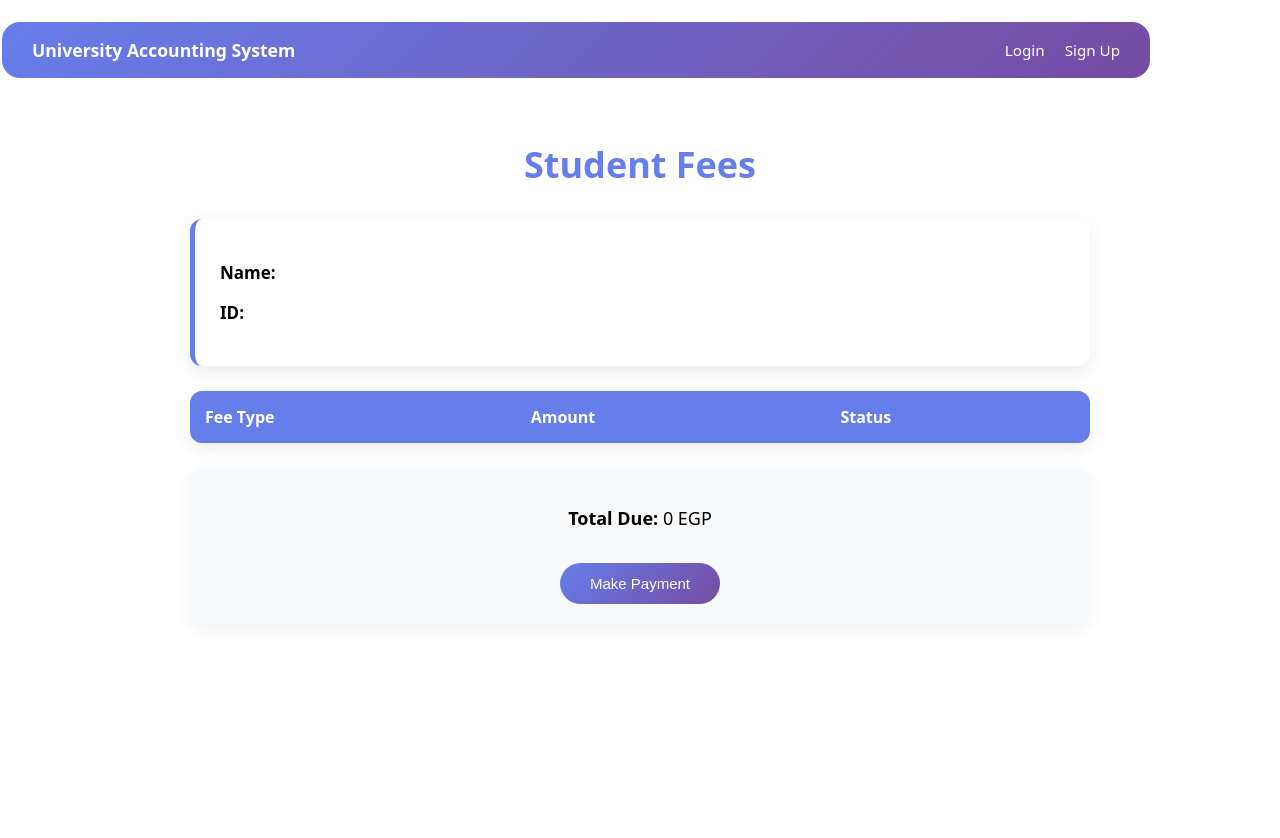
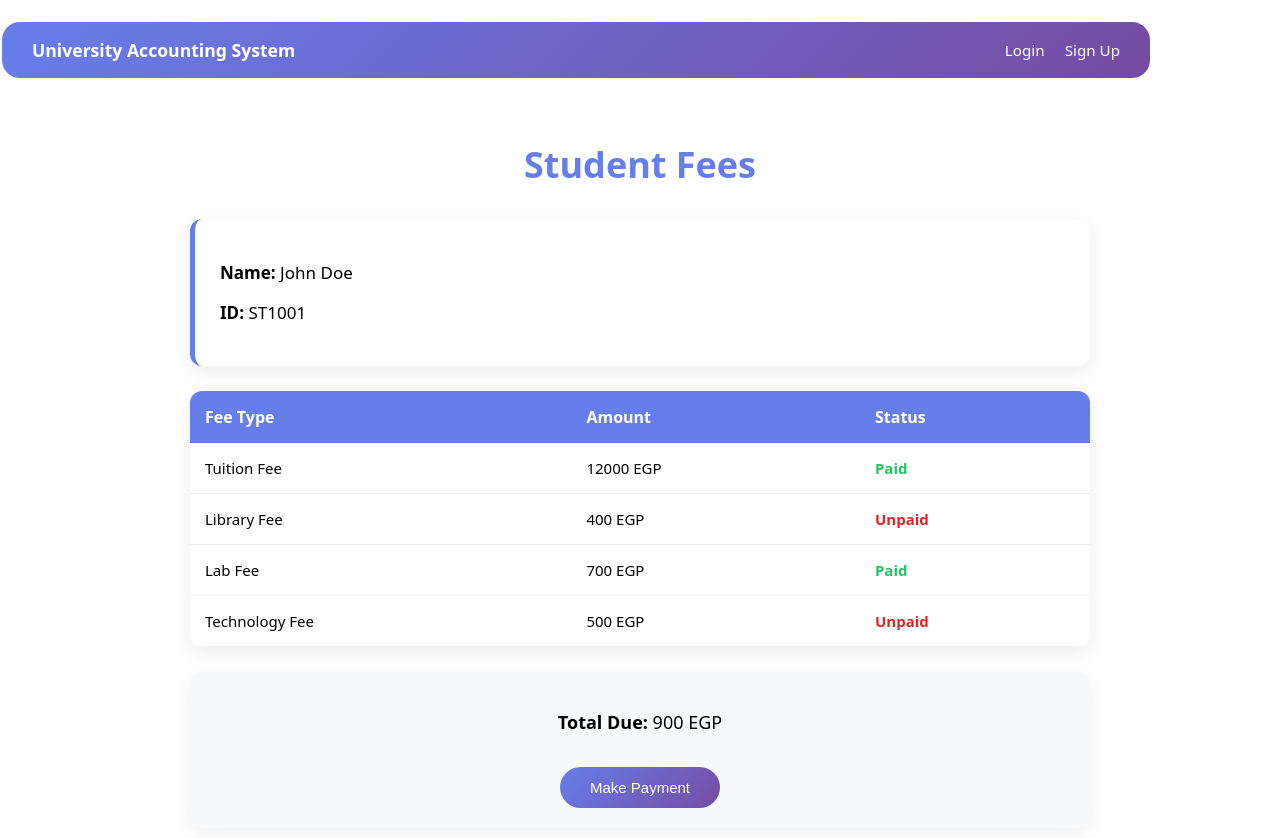
Before and after one commit to ahmed69k/WebProg-UniversityAccountingSystem, an Angular app: page /student-fees in a window 1280 px wide. Before the commit the page ends 800 px from the top, so only its background shows below. Built offline with nearby package versions, Linux system fonts and the light colour scheme.

Commit message:
students fees done with roles (i think (idk (im really tired) ) )

```diff
--- a/src/app/components/student-fees/student-fees.html
+++ b/src/app/components/student-fees/student-fees.html
@@ -1,9 +1,42 @@
 <div class="fees-container">
-    <h2 class="title">Student Fees</h2>
+  <h2 class="title">Student Fees</h2>
 
+  <!-- Accounting: See all students -->
+  <div *ngIf="isAccounting">
+    <div *ngFor="let student of allStudents" class="student-block">
+      <div class="student-info">
+        <p><strong>Name:</strong> {{ student.name }}</p>
+        <p><strong>ID:</strong> {{ student.id }}</p>
+      </div>
+
+      <table class="fees-table">
+        <thead>
+          <tr>
+            <th>Fee Type</th>
+            <th>Amount</th>
+            <th>Status</th>
+          </tr>
+        </thead>
+        <tbody>
+          <tr *ngFor="let fee of feesForStudent(student.id)">
+            <td>{{ fee.type }}</td>
+            <td>{{ fee.amount }} EGP</td>
+            <td [class.paid]="fee.isPaid" [class.unpaid]="!fee.isPaid">{{ fee.isPaid ? 'Paid' : 'Unpaid' }}</td>
+          </tr>
+        </tbody>
+      </table>
+      <div class="summary">
+        <p><strong>Total Due:</strong> {{ totalDue(feesForStudent(student.id)) }} EGP</p>
+        <button (click)="makePayment()">Make Payment</button>
+      </div>
+    </div>
+  </div>
+
+  <!-- Student: see own fees only -->
+  <div *ngIf="isStudent">
     <div class="student-info">
-      <p><strong>Name:</strong> {{ student?.name }}</p>
-      <p><strong>ID:</strong> {{ student?.id }}</p>
+      <p><strong>Name:</strong> {{ currentUser.name }}</p>
+      <p><strong>ID:</strong> {{ currentUser.id }}</p>
     </div>
 
     <table class="fees-table">
@@ -14,20 +47,22 @@
           <th>Status</th>
         </tr>
       </thead>
-
       <tbody>
-        <tr *ngFor="let fee of fees">
+        <tr *ngFor="let fee of feesForStudent(currentUser.id)">
           <td>{{ fee.type }}</td>
           <td>{{ fee.amount }} EGP</td>
-          <td [class.paid]="fee.isPaid" [class.unpaid]="!fee.isPaid">
-            {{ fee.isPaid }}
-          </td>
+          <td [class.paid]="fee.isPaid" [class.unpaid]="!fee.isPaid">{{ fee.isPaid ? 'Paid' : 'Unpaid' }}</td>
         </tr>
       </tbody>
     </table>
-
     <div class="summary">
-      <p><strong>Total Due:</strong> {{ totalDue }} EGP</p>
+      <p><strong>Total Due:</strong> {{ totalDue(feesForStudent(currentUser.id)) }} EGP</p>
       <button (click)="makePayment()">Make Payment</button>
     </div>
   </div>
+
+  <!-- Admin/Staff: denied -->
+  <h3 *ngIf="isDenied" class="denied">
+    You do not have permission to view student fees.
+  </h3>
+</div>
--- a/src/app/components/student-fees/student-fees.ts
+++ b/src/app/components/student-fees/student-fees.ts
@@ -1,7 +1,19 @@
-import { User, UserService } from './../../shared/userService/userService';
 import { Component } from '@angular/core';
 import { CommonModule } from '@angular/common';
-import { Fee } from './../../shared/userService/userService';
+
+interface User {
+  id: string;
+  name: string;
+  email: string;
+  role: string;
+}
+
+interface Fee {
+  type: string;
+  amount: number;
+  isPaid: boolean;
+  studentId: string;
+}
 
 @Component({
   selector: 'app-student-fees',
@@ -11,23 +23,50 @@ import { Fee } from './../../shared/userService/userService';
   styleUrls: ['./student-fees.css']
 })
 export class StudentFees {
-  student: User | undefined;
-  fees: Fee[] | undefined;
-  constructor(private us:UserService){
-    this.student = this.us.users.find(u=> u.token === localStorage.getItem('token'))
-    this.fees = this.student?.fees;
+
+  currentUser: User;
+
+  // Mock students
+  allStudents: User[] = [
+    { id: 'ST1001', name: 'John Doe', email: 'john@example.com', role: 'Student' },
+    { id: 'ST1002', name: 'Jane Smith', email: 'jane@example.com', role: 'Student' }
+  ];
+
+  // Mock fees
+  allFees: Fee[] = [
+    { studentId: 'ST1001', type: 'Tuition Fee', amount: 12000, isPaid: true },
+    { studentId: 'ST1001', type: 'Library Fee', amount: 400, isPaid: false },
+    { studentId: 'ST1001', type: 'Lab Fee', amount: 700, isPaid: true },
+    { studentId: 'ST1001', type: 'Technology Fee', amount: 500, isPaid: false },
+
+    { studentId: 'ST1002', type: 'Tuition Fee', amount: 12000, isPaid: true },
+    { studentId: 'ST1002', type: 'Library Fee', amount: 400, isPaid: true },
+    { studentId: 'ST1002', type: 'Lab Fee', amount: 700, isPaid: false },
+    { studentId: 'ST1002', type: 'Technology Fee', amount: 500, isPaid: false }
+  ];
+
+  constructor() {
+    // Simulate current logged-in user
+    const storedRole = localStorage.getItem('role') || 'Student';
+    const storedId = localStorage.getItem('userId') || 'ST1001';
+    this.currentUser = { id: storedId, name: 'John Doe', email: 'john@example.com', role: storedRole };
   }
 
+  // ----- Helpers -----
+  feesForStudent(studentId: string) {
+    return this.allFees.filter(f => f.studentId === studentId);
+  }
 
-
-
-  get totalDue() {
-    return(this.fees || [])
-      .filter(f => f.isPaid ===false)
-      .reduce((sum, fee) => sum + fee.amount, 0);
+  totalDue(fees: Fee[]) {
+    return fees.filter(f => !f.isPaid).reduce((sum, f) => sum + f.amount, 0);
   }
 
   makePayment() {
     alert('This is a mock payment screen — no backend connected.');
   }
+
+  // Role checks
+  get isStudent() { return this.currentUser.role === 'Student'; }
+  get isAccounting() { return this.currentUser.role === 'Accounting'; }
+  get isDenied() { return this.currentUser.role === 'Admin' || this.currentUser.role === 'Staff'; }
 }
```
